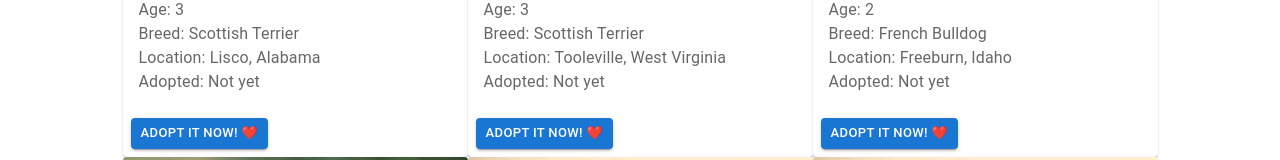
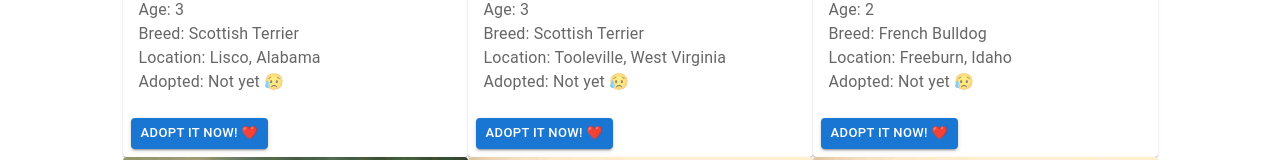
Before and after one commit to esteblock/pet-adopt-soroban, a React (Create React App) app: page / in a window 1280 px wide. Shown: the part 475-635 px from the top of the page. Built offline with nearby package versions, Linux system fonts and the light colour scheme.

Commit message:
sad 😥 when not adopted

```diff
--- a/src/components/DogComponent.tsx
+++ b/src/components/DogComponent.tsx
@@ -37,7 +37,7 @@ export function DogComponent (
           <Typography>Age: {age}</Typography>
           <Typography>Breed: {breed}</Typography>
           <Typography>Location: {location}</Typography>
-          <Typography>Adopted: Not yet</Typography>
+          <Typography>Adopted: Not yet 😥</Typography>
         </Typography>
       </CardContent>
       <CardActions>
```
